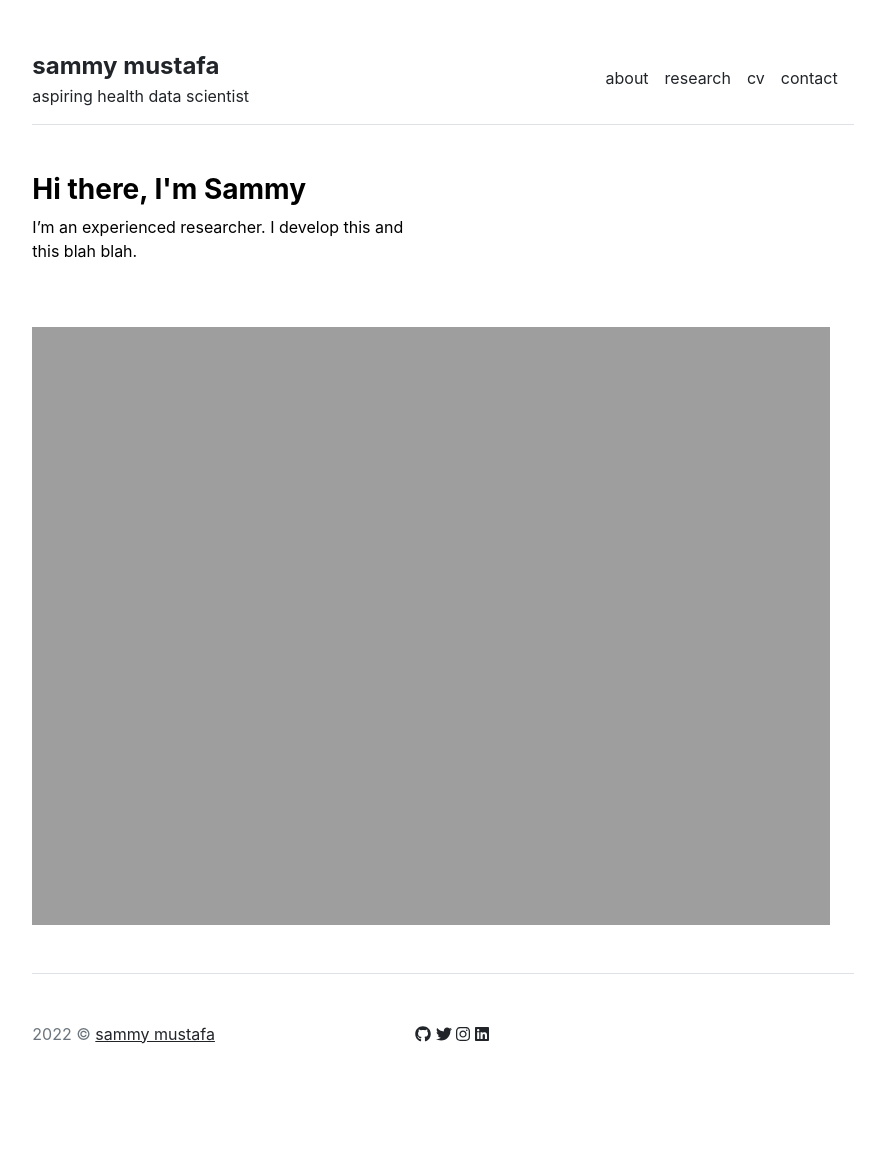
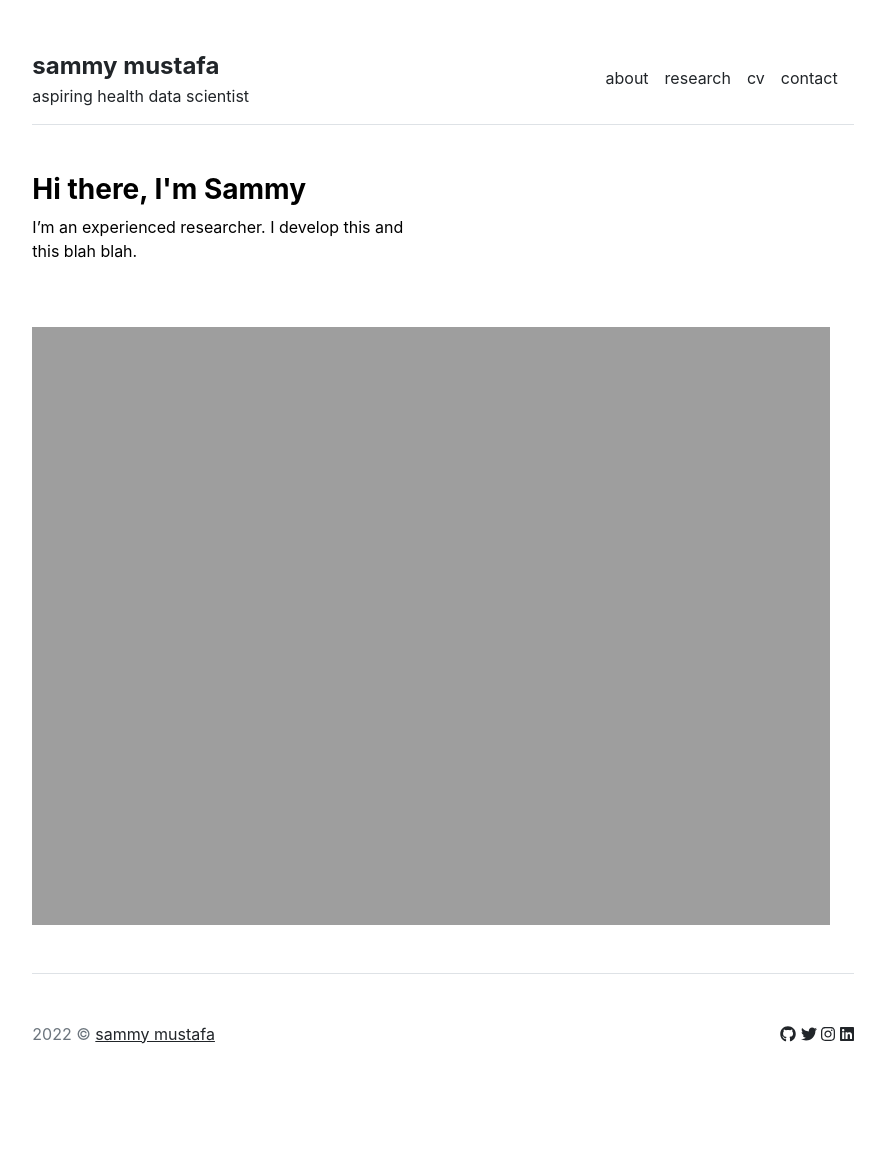
Before and after one commit to sammymustafa/sammymustafa.github.io, a Jekyll site: the page built from index.md, in a window 1280 px wide. Shown: the whole page, without its empty margins (197-1082 px from the left). Built offline with Jekyll 4.4.1, drawn with Linux system fonts in a browser that asks for light colours.

Commit message:
Update footer.html

```diff
--- a/_includes/footer.html
+++ b/_includes/footer.html
@@ -1,7 +1,7 @@
 <footer class="pt-5 my-5 text-muted border-top">
   <footer class="d-flex flex-column flex-md-row align-items-center pb-3 mb-5">
     <div class="copyright">{{site.time | date: '%Y'}} &copy; <a href="/">{{site.title}}</a></div>
-  <div class="col-md-4 text-end social-media-icons">
+  <div class="col-md text-end social-media-icons">
       {% for item in site.data.settings.social %}
         <a href="{{ item.link }}"><i class="fab fa-{{ item.icon }}"></i></a>
       {% endfor %}
```
